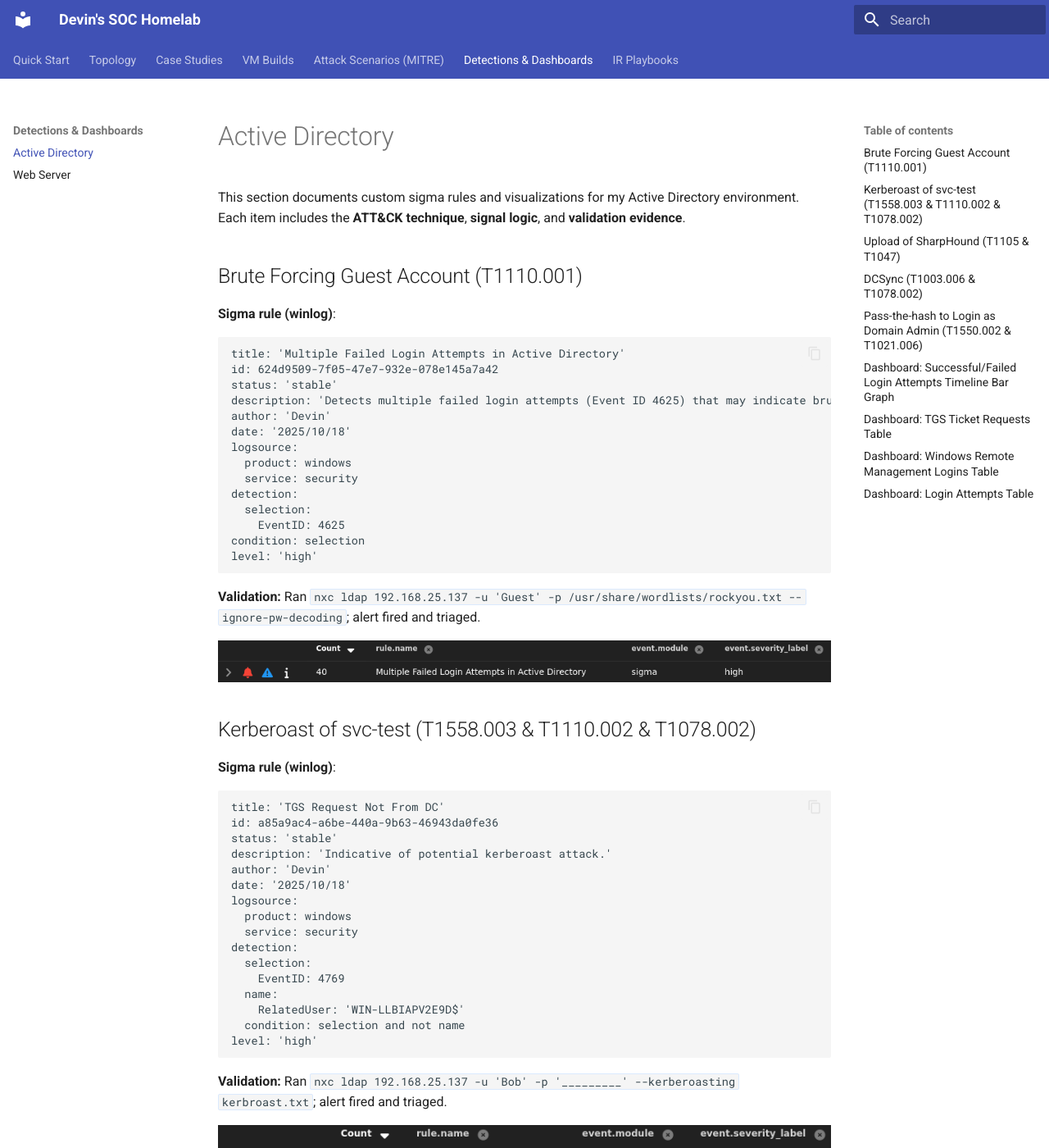
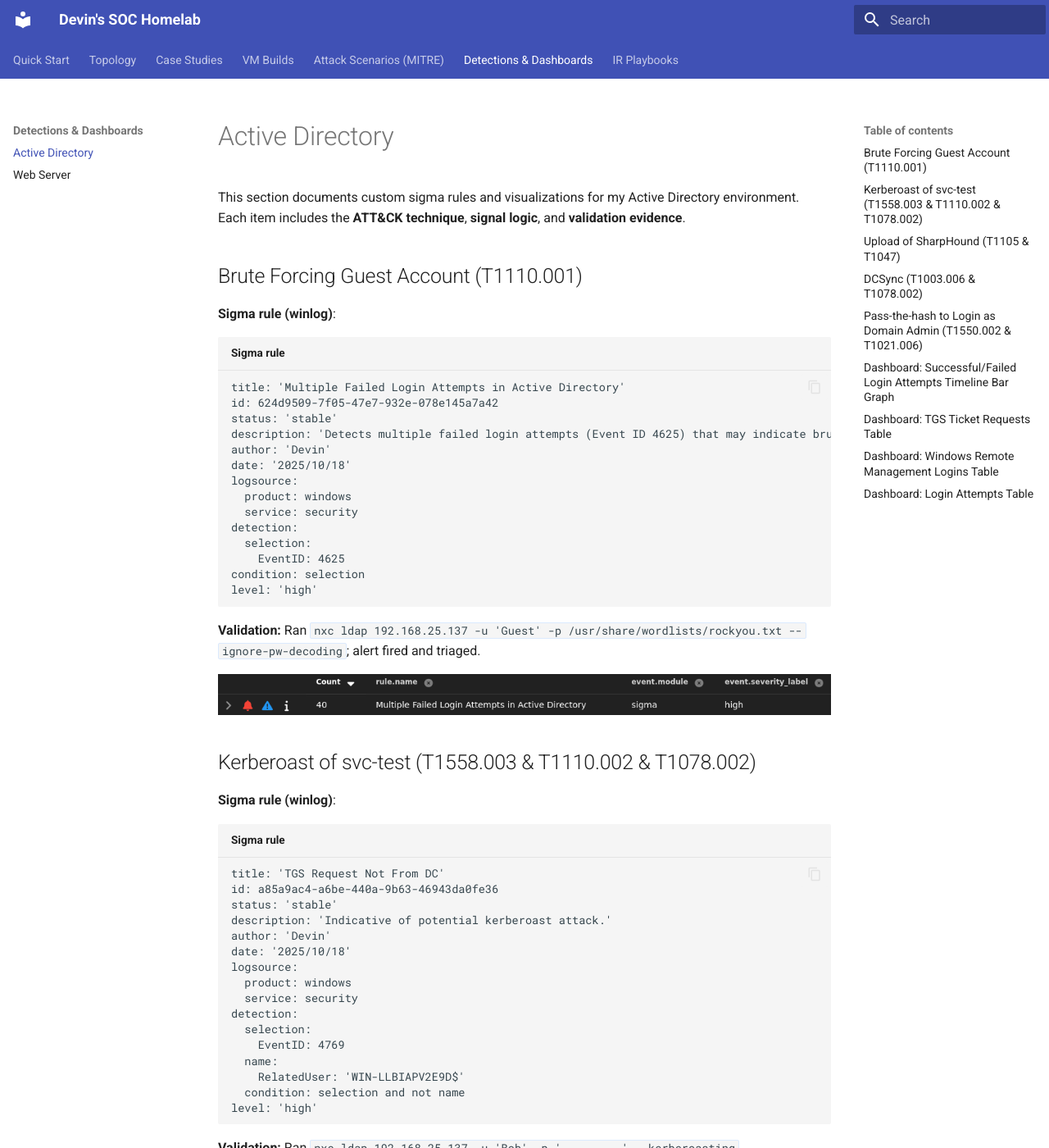
Before and after one commit to devinkcyber/Homelab-IDS, an MkDocs documentation site: the page built from docs/detections/AD.md, in a window 1280 px wide and 1400 px high. Shown: the whole window at 82% size. Built offline with MkDocs 1.6.1 and Material for MkDocs 9.7.7, drawn with Linux system fonts in a browser that asks for light colours; some of the changed text lies outside the part shown.

Commit message:
formatting

````diff
--- a/docs/detections/AD.md
+++ b/docs/detections/AD.md
@@ -9,7 +9,7 @@ This section documents custom sigma rules and visualizations for my Active Direc
 ## Brute Forcing Guest Account (T1110.001)
 
 **Sigma rule (winlog)**:
-```winlog
+```text title="Sigma rule"
 title: 'Multiple Failed Login Attempts in Active Directory'
 id: 624d9509-7f05-47e7-932e-078e145a7a42
 status: 'stable'
@@ -33,7 +33,7 @@ level: 'high'
 ## Kerberoast of svc-test (T1558.003 & T1110.002 & T1078.002)
 
 **Sigma rule (winlog)**:
-```winlog
+```text title="Sigma rule"
 title: 'TGS Request Not From DC'
 id: a85a9ac4-a6be-440a-9b63-46943da0fe36
 status: 'stable'
@@ -58,7 +58,7 @@ level: 'high'
 ## Upload of SharpHound (T1105 & T1047)
 
 **Sigma rule (sysmon)**:
-```sysmon
+```text title="Sigma rule"
 title: 'SharpHound Uploaded'
 id: 6bc8dee8-a7d2-409a-af69-473a9ab94dfa
 status: 'stable'
@@ -82,7 +82,7 @@ level: 'high'
 
 ## DCSync (T1003.006 & T1078.002)
 **Sigma rule (winlog)**:
-```winlog
+```text title="Sigma rule"
 title: 'Active Directory Replication from Non Machine Account'
 id: 88e4eb0a-8d72-4164-87d3-d5101e97a3b4
 status: 'stable'
@@ -109,7 +109,7 @@ level: 'critical'
 
 ## Pass-the-hash to Login as Domain Admin (T1550.002 & T1021.006)
 **Sigma rule (sysmon)**:
-```sysmon
+```text title="Sigma rule"
 title: 'Administrator NTLM Network Login'
 id: 6b53b892-2e05-44cd-bcfc-e274ee696ea9
 status: 'stable'
````
Also changed, not shown: docs/detections/web.md (+2 -2 lines), docs/vm/security-onion.md (+1 -1 lines).
